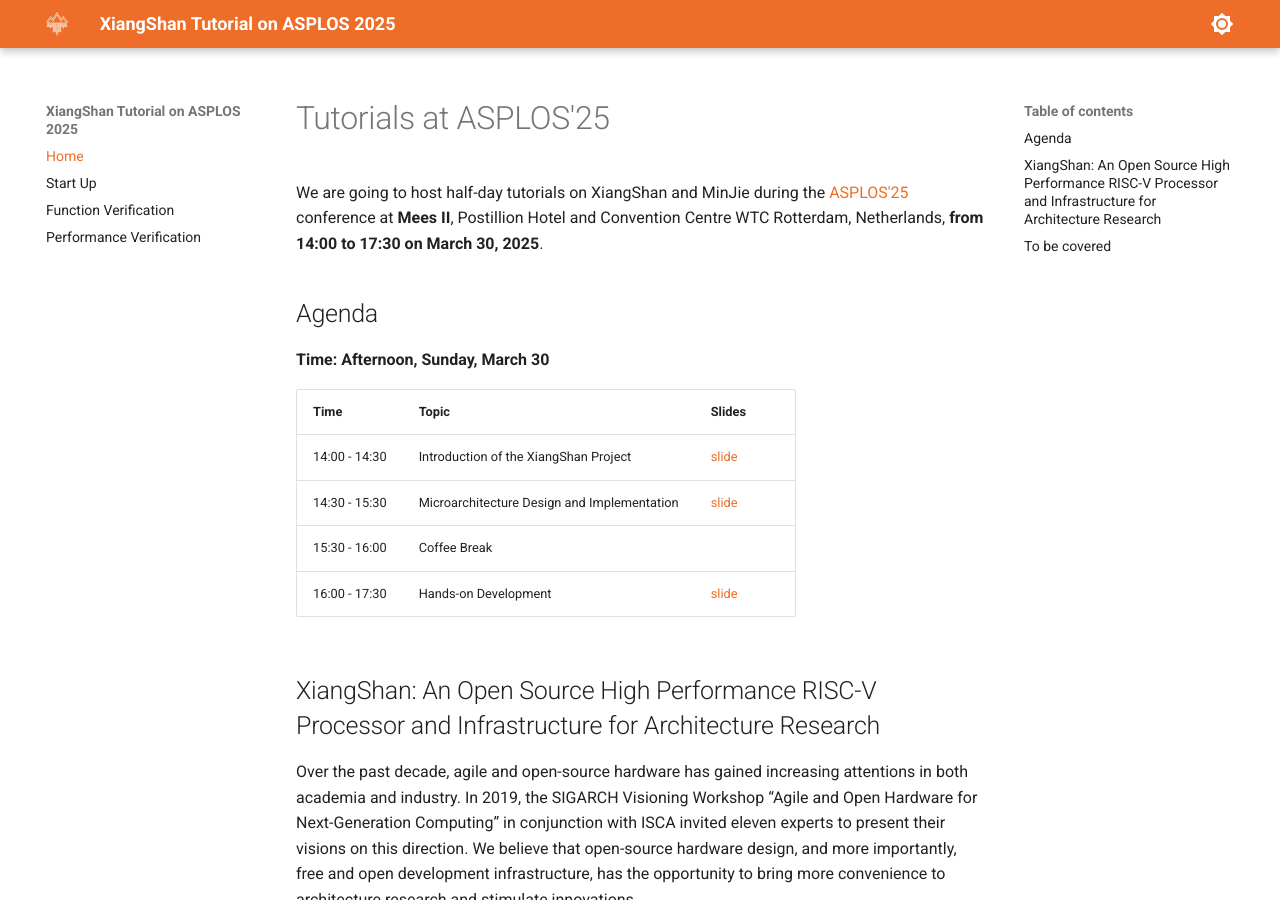
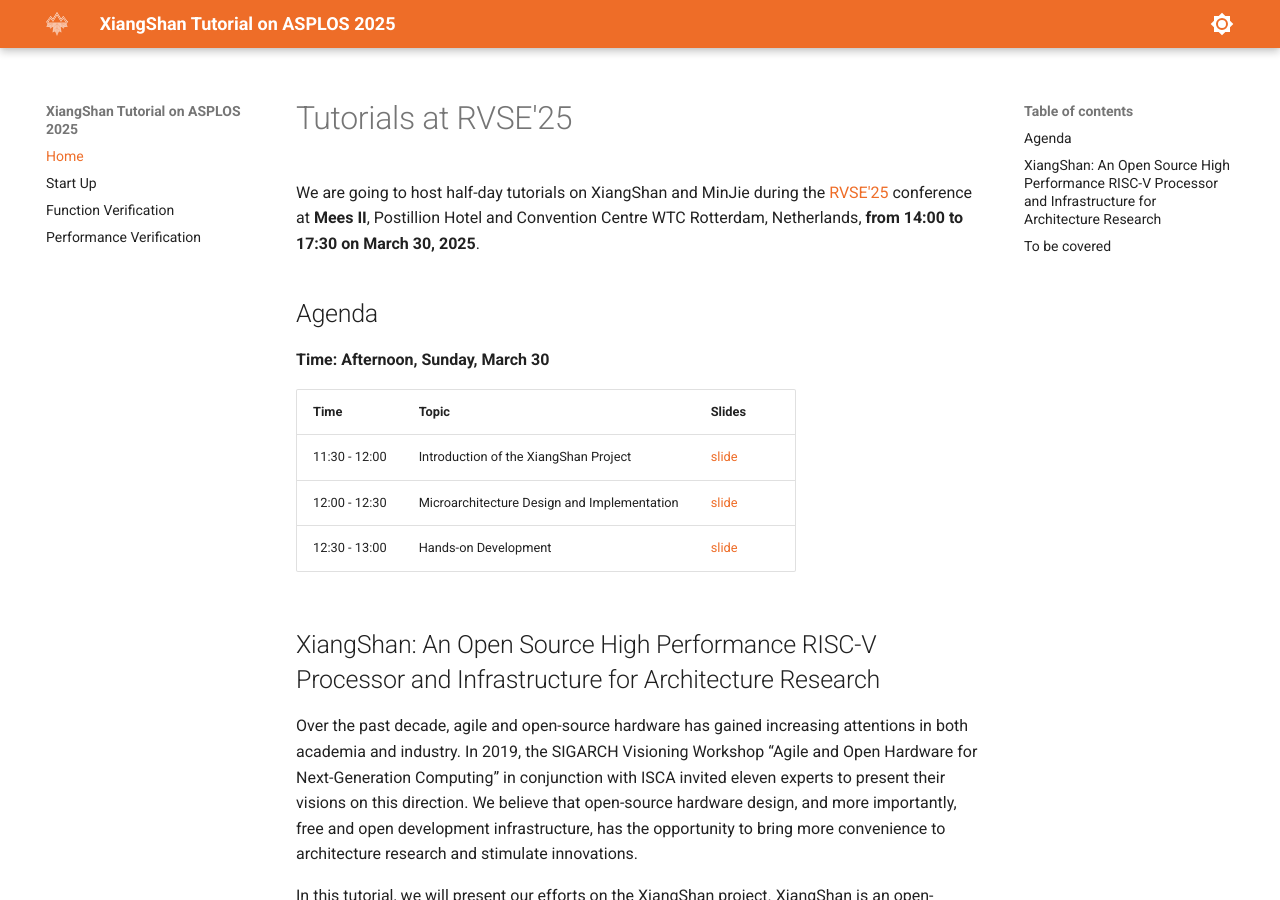
Before and after one commit to OpenXiangShan/tutorial, an MkDocs documentation site: the page built from docs/index.md, in a window 1280 px wide and 900 px high. Built offline with MkDocs 1.6.1 and Material for MkDocs 9.7.7, drawn with Linux system fonts in a browser that asks for light colours.

Commit message:
add rvse2025

```diff
--- a/docs/index.md
+++ b/docs/index.md
@@ -1,6 +1,6 @@
-# Tutorials at ASPLOS'25
+# Tutorials at RVSE'25
 
-We are going to host half-day tutorials on XiangShan and MinJie during the [ASPLOS'25](https://www.asplos-conference.org/asplos2025/workshops-and-tutorials/) conference at **Mees II**, Postillion Hotel and Convention Centre WTC Rotterdam, Netherlands, **from 14:00 to 17:30 on March 30, 2025**.
+We are going to host half-day tutorials on XiangShan and MinJie during the [RVSE'25](https://riscv-europe.org/summit/2025/) conference at **Mees II**, Postillion Hotel and Convention Centre WTC Rotterdam, Netherlands, **from 14:00 to 17:30 on March 30, 2025**.
 
 ## Agenda
 
@@ -8,10 +8,9 @@ We are going to host half-day tutorials on XiangShan and MinJie during the [ASPL
 
 | Time          | Topic                                       | Slides                |
 | ------------- | ------------------------------------------- | ----------------------|
-| 14:00 - 14:30 | Introduction of the XiangShan Project       |  [slide](./slides/20250330-ASPLOS25-1-Introduction-XiangShan.pdf)  |
-| 14:30 - 15:30 | Microarchitecture Design and Implementation |  [slide](./slides/20250330-ASPLOS25-2-Microarchitecture.pdf)  |
-| 15:30 - 16:00 | Coffee Break                                |                       |
-| 16:00 - 17:30 | Hands-on Development                        |  [slide](./slides/20250330-ASPLOS25-3-Dev-Tools.pdf) |
+| 11:30 - 12:00 | Introduction of the XiangShan Project       |  [slide](./slides/20250512-RVSE2025-1-Introduction-XiangShan.pdf)  |
+| 12:00 - 12:30 | Microarchitecture Design and Implementation |  [slide](./slides/20250512-RVSE2025-2-Microarchitecture.pdf)  |
+| 12:30 - 13:00 | Hands-on Development                        |  [slide](./slides/20250512-RVSE2025-3-Dev-Tools.pdf) |
 
 ## XiangShan: An Open Source High Performance RISC-V Processor and Infrastructure for Architecture Research
 
```
